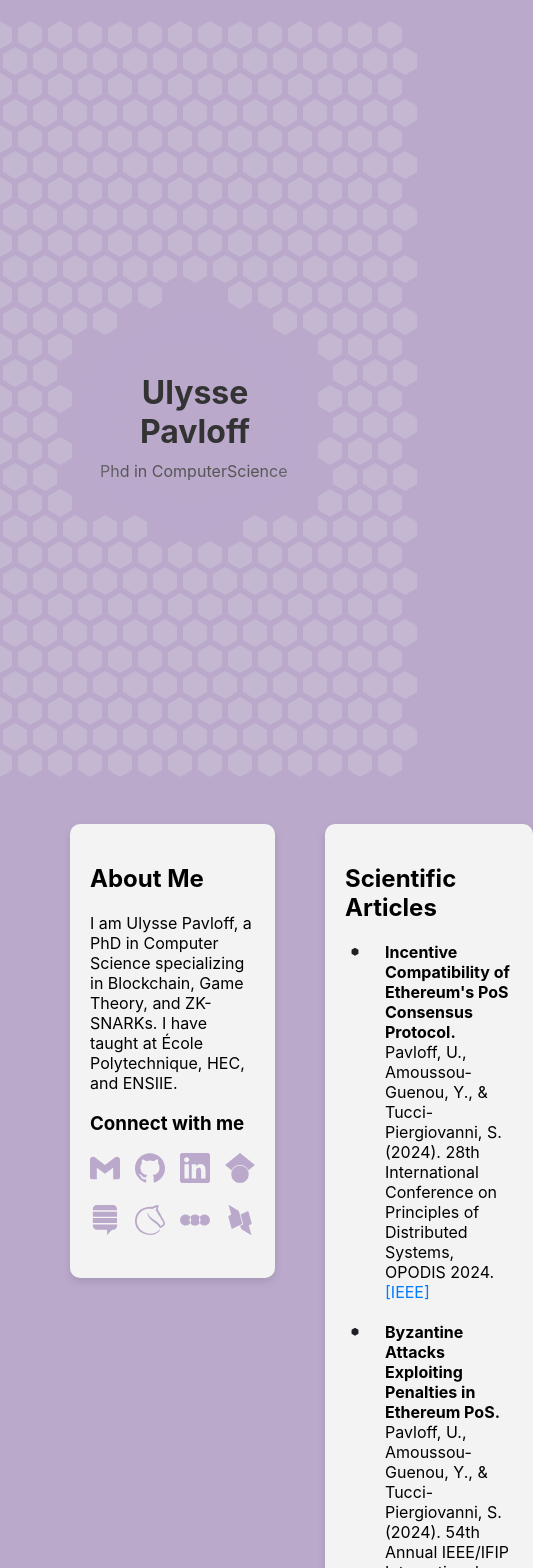
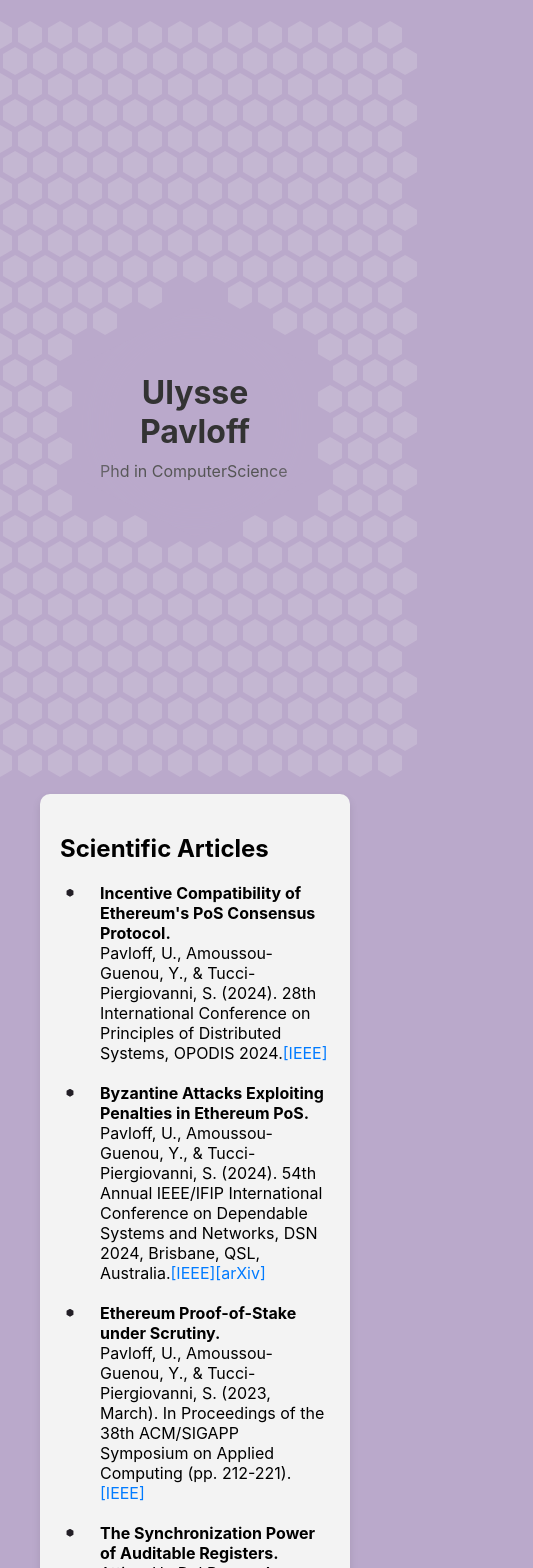
Before and after one commit to upavloff/upavloff.github.io, a React (Create React App) app: page / in a window 390 px wide. Shown: the top 1568 px of the page, 533 px wide, since content can reach past the window. Built offline with nearby package versions, Linux system fonts and the light colour scheme.

Commit message:
layout changes

```diff
--- a/src/App.css
+++ b/src/App.css
@@ -64,8 +64,6 @@
   white-space: nowrap;
 }
 
-/* SECTION About and article*/
-
 /* About and Articles Section Layout */
 /* Social list styling */
 .about-me {
@@ -87,13 +85,15 @@
   display: grid;
   grid-template-columns: repeat(4, 1fr);
   gap: 15px;
-  /* Add space between icons */
+  justify-items: center;
+  align-items: center;
 }
 
 .social-list li {
   display: inline-block;
   font-size: 30px;
   transition: color 0.3s ease, transform 0.3s ease;
+  text-align: center;
 }
 
 .social-list li:hover {
@@ -113,6 +113,8 @@
   display: flex;
   padding: 50px;
   justify-content: space-between;
+  gap: 20px;
+  /* Optional: Adds space between columns */
 }
 
 .articles-list {
@@ -154,6 +156,32 @@
   text-decoration: underline;
 }
 
+/* Media Query for Small Screens (below 768px wide) */
+@media (max-width: 768px) {
+  .about-articles-section {
+    flex-direction: column;
+    /* Stack the sections vertically */
+    padding: 20px;
+  }
+
+  .about-me {
+    order: 2;
+    /* Display About Me after the Scientific Articles */
+    margin-right: 0;
+    margin-bottom: 20px;
+    max-width: 100%;
+    /* Take full width */
+  }
+
+  .articles-list {
+    order: 1;
+    /* Display Scientific Articles first */
+    padding: 20px;
+    max-width: 100%;
+    /* Take full width */
+  }
+}
+
 
 /*Image*/
 .image-container {
```
